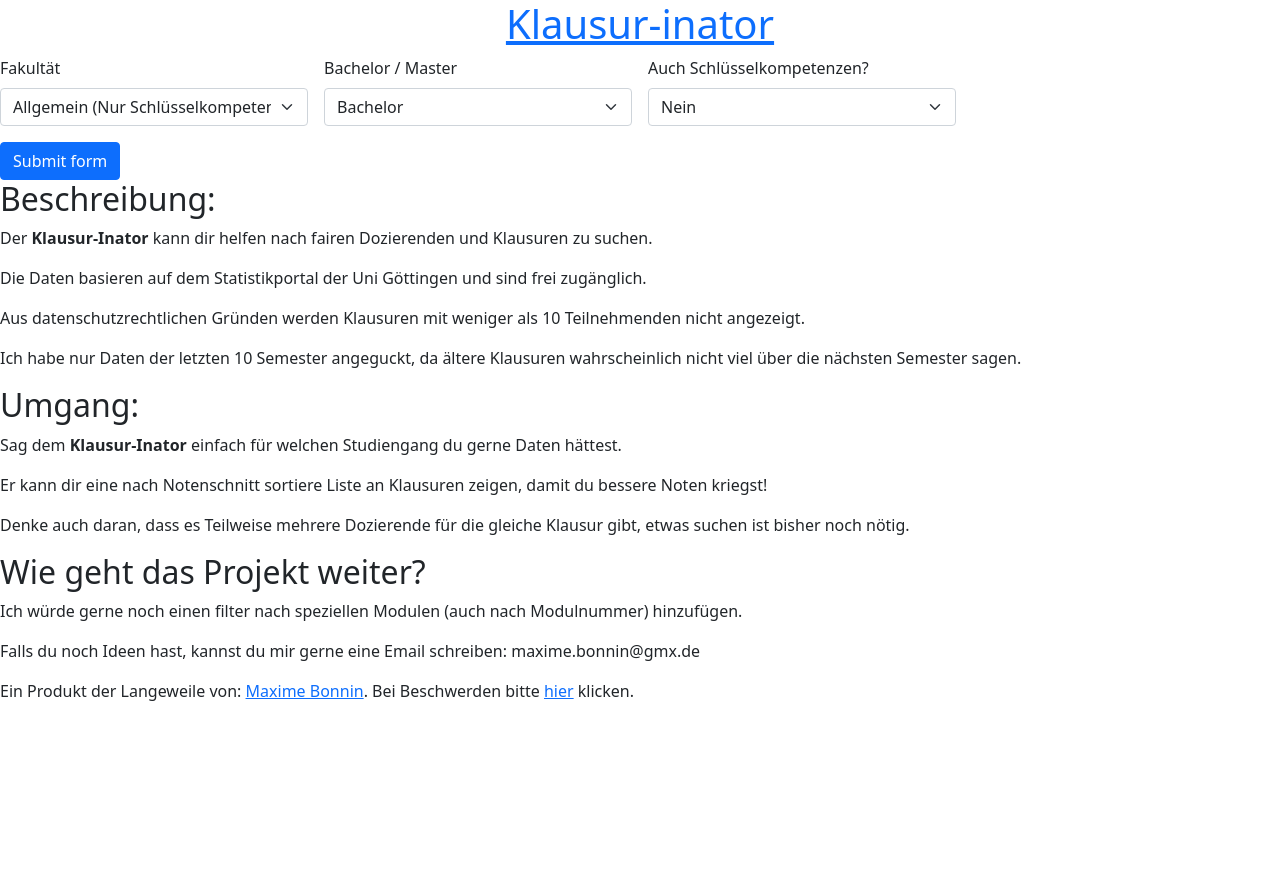
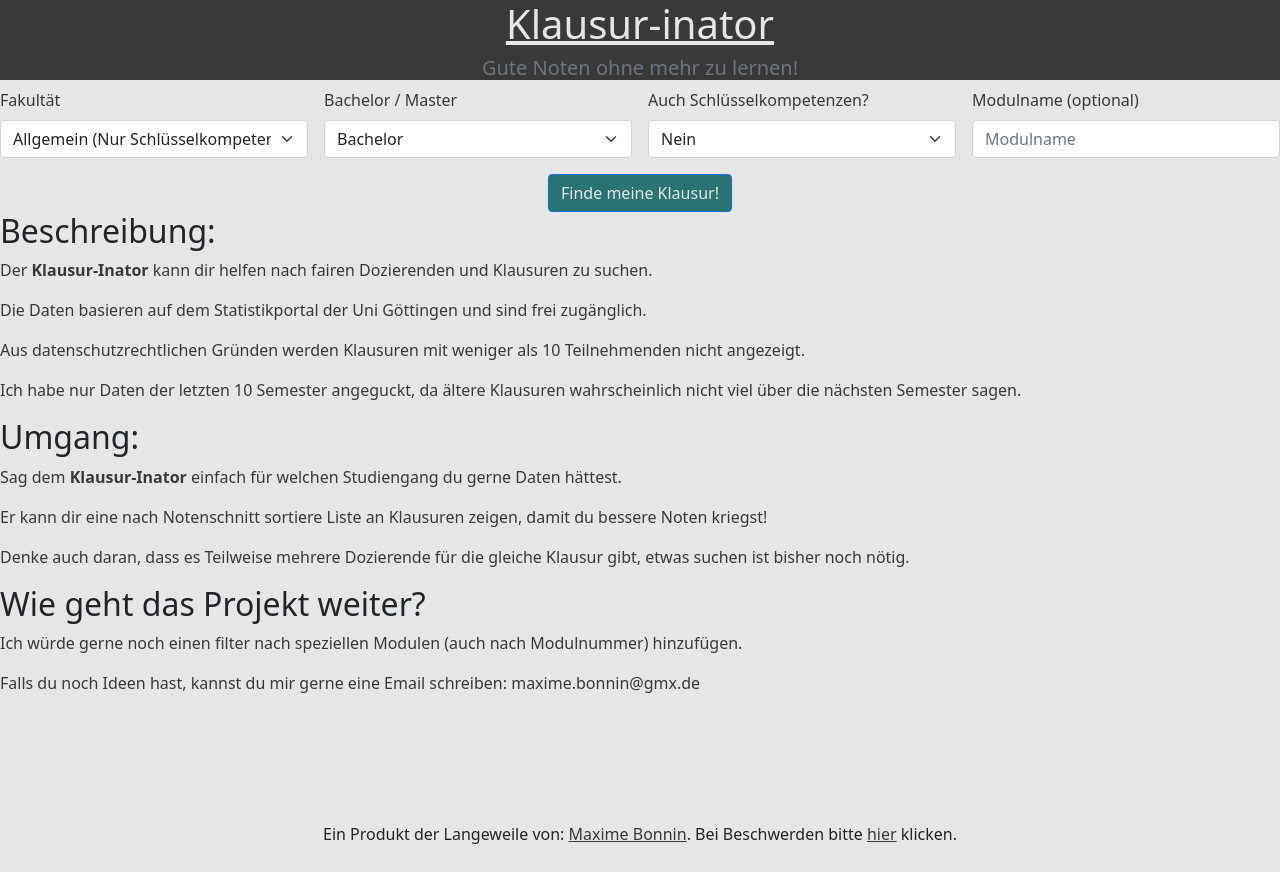
Before and after one commit to MaximeBonnin/klausur-inator, a Flask app: page / in a window 1280 px wide. Before the commit the page ends 701 px from the top, so only its background shows below. Run offline with Flask 2, Linux system fonts and the light colour scheme; parts of the project's set-up code (start-up, migrations or seed data) failed here and were passed over.

Commit message:
design changes in css

```diff
--- a/app.py
+++ b/app.py
@@ -9,46 +9,62 @@ DF_RAW = pd.read_csv(DATA_PATH, index_col=0)
 app = Flask(__name__)
 
 
+def handle_data_request(request):
+    print(request.form)
+    fak = request.form["fak"]
+    bach = request.form["bach"]
+    sk = request.form["sk"]
+    srch = request.form["srch"]
+
+    if len(srch) > 0:
+        return redirect(url_for("searched_data", fak=fak, bach=bach, sk=sk, srch=srch))
+
+    return redirect(url_for("data", fak=fak, bach=bach, sk=sk))
+
+
+
 @app.route("/", methods=['GET', "POST"])
 def index():
     if request.method == "POST":
-        # print(request.form)
-        fak = request.form["fak"]
-        bach = request.form["bach"]
-        sk = request.form["sk"]
+        return handle_data_request(request)
 
-        return redirect(url_for("data", fak=fak, bach=bach, sk=sk))
-
-    else:
-        fak_options = ["Wiwi", "Sowi", "Philo"]
-        bach_options = ["B", "M"]
-
-        return render_template("index.html", fak_options=fak_options, bach_options=bach_options)
+    return render_template("index.html")
 
 
 @app.route("/<fak>/<bach>/<sk>", methods=["GET", "POST"])
 def data(fak, bach, sk):
     if request.method == "POST":
-        fak = request.form["fak"]
-        bach = request.form["bach"]
-        sk = request.form["sk"]
-        return redirect(url_for("data", fak=fak, bach=bach, sk=sk))
+        return handle_data_request(request)
+
     if sk == "1":
         sk = True
     else:
         sk = False
-    # print("This happened")
+
     my_data = find_my_data(df=DF_RAW, my_fak=[fak], my_bachelor=[bach], include_sk=sk)
     return render_template("data.html", my_fak=fak, my_bachelor=bach, my_sk=sk, data=my_data)
+
+
+@app.route("/<fak>/<bach>/<sk>/<srch>", methods=["GET", "POST"])
+def searched_data(fak, bach, sk, srch):
+    if request.method == "POST":
+        return handle_data_request(request)
+
+    if sk == "1":
+        sk = True
+    else:
+        sk = False
+
+    my_data = find_my_data(df=DF_RAW, my_fak=[fak], my_bachelor=[bach], include_sk=sk)
+    if len(srch) > 0:
+        my_data = my_data[my_data["Studienmodul"].str.match(srch, case=False)]
+    return render_template("data.html", my_fak=fak, my_bachelor=bach, my_sk=sk, srch=srch, data=my_data)
 
 
 @app.route("/modul/<mod>", methods=["GET", "POST"])
 def modul(mod):
     if request.method == "POST":
-        fak = request.form["fak"]
-        bach = request.form["bach"]
-        sk = request.form["sk"]
-        return redirect(url_for("data", fak=fak, bach=bach, sk=sk))
+        return handle_data_request(request)
 
     else:
         my_data = get_mod_data(df=DF_RAW, mod_name=mod, agg=False)
@@ -59,10 +75,7 @@ def modul(mod):
 @app.route("/dozierend/<doz>", methods=["GET", "POST"])
 def dozierend(doz):
     if request.method == "POST":
-        fak = request.form["fak"]
-        bach = request.form["bach"]
-        sk = request.form["sk"]
-        return redirect(url_for("data", fak=fak, bach=bach, sk=sk))
+        return handle_data_request(request)
 
     else:
         my_data = get_doz_data(df=DF_RAW, doz_name=doz, agg=False)
--- /dev/null
+++ b/static/style.css
@@ -0,0 +1,46 @@
+* {
+    margin: 0;
+    padding: 0;
+}
+html, body {
+    height: 100%;
+    background-color: #E6E6E6;
+}
+.wrapper {
+    min-height: 100%;
+    height: auto !important;
+    height: 100%;
+    margin: 0 auto -50px; /* the bottom margin is the negative value of the footer's height */
+}
+.footer, .push {
+    height: 50px; /* .push must be the same height as .footer */
+}
+
+/* unvisited link */
+a:link, a:visited{
+  color: #39393A;
+}
+
+/* mouse over link */
+a:hover, a:active {
+  color: #297373;
+}
+
+.header {
+    background-color: #39393a;
+}
+
+h1 a:hover, h1 a:active, h1 a:link, h1 a:visited {
+    color: #E6E6E6;
+}
+
+p, label, option, select {
+    color: #39393a;
+}
+
+.btn-primary {
+    color: #E6E6E6 !important;
+    background-color: #297373 !important;
+    border-color: color: #39393a !important;
+    input-color: color: #39393a !important;
+}
--- a/templates/base.html
+++ b/templates/base.html
@@ -2,16 +2,17 @@
 <html lang="en">
 <head>
     <title>{% block title %}{% endblock %}</title>
+    <meta name="description" content="Gute Noten ohne mehr zu lernen!">
     <link href="https://cdn.jsdelivr.net/npm/bootstrap@5.0.2/dist/css/bootstrap.min.css" rel="stylesheet" integrity="sha384-EVSTQN3/azprG1Anm3QDgpJLIm9Nao0Yz1ztcQTwFspd3yD65VohhpuuCOmLASjC" crossorigin="anonymous">
     <link rel="stylesheet" href="{{ url_for('static', filename='style.css') }}">
   </head>
+<body>
+  <div class="header">
+    <h1 align="center"><a href="{{ url_for('index') }}">Klausur-inator</a></h1>
+    <h5 class="text-muted" align="center">Gute Noten ohne mehr zu lernen!</h5>
+  </div>
+    <div class="wrapper">
 
-  <header>
-
-    {% block header %}{% endblock %}
-  </header>
-  <body>
-    <h1 align="center"><a href="{{ url_for('index') }}">Klausur-inator</a></h1>
           <!--Form to select Department, Study Type, and if Schüsselkompetenzen should be included-->
         <form action="#" class="row g-3" method="post">
         <div class="col-md-3">
@@ -54,15 +55,21 @@
             <option value=1>Ja</option>
         </select>
       </div>
+        <div class="col-md-3">
+            <label for="validationDefault04" class="form-label">Modulname (optional)</label>
+            <input class="form-control me-2" id="validationDefault04" type="search" placeholder="Modulname" name="srch" aria-label="Search">
+        </div>
 
-  <div class="col-12">
-    <button class="btn btn-primary" type="submit" value="submit">Submit form</button>
+      <div class="col-12" align="center">
+        <button class="btn btn-primary" type="submit" value="submit">Finde meine Klausur!</button>
       </div>
     </form>
         <div>{% block content %}{% endblock %}</div>
       <script src="https://cdn.jsdelivr.net/npm/bootstrap@5.0.2/dist/js/bootstrap.bundle.min.js" integrity="sha384-MrcW6ZMFYlzcLA8Nl+NtUVF0sA7MsXsP1UyJoMp4YLEuNSfAP+JcXn/tWtIaxVXM" crossorigin="anonymous"></script>
+    <div class="push"></div>
+    </div>
+  <div class="footer" align="center">
+    Ein Produkt der Langeweile von: <a href="https://github.com/MaximeBonnin/klausur-inator">Maxime Bonnin</a>. Bei Beschwerden bitte <a href="https://www.google.com/url?sa=t&rct=j&q=&esrc=s&source=web&cd=&cad=rja&uact=8&ved=2ahUKEwinlKrjmOD6AhWtxgIHHTMLBWQQwqsBegQICRAB&url=https%3A%2F%2Fwww.youtube.com%2Fwatch%3Fv%3DdQw4w9WgXcQ&usg=AOvVaw0aHtehaphMhOCAkCydRLZU">hier</a> klicken.
+  </div>
 </body>
-  <footer>
-    Ein Produkt der Langeweile von: <a href="https://github.com/MaximeBonnin/klausur-inator">Maxime Bonnin</a>. Bei Beschwerden bitte <a href="https://www.google.com/url?sa=t&rct=j&q=&esrc=s&source=web&cd=&cad=rja&uact=8&ved=2ahUKEwinlKrjmOD6AhWtxgIHHTMLBWQQwqsBegQICRAB&url=https%3A%2F%2Fwww.youtube.com%2Fwatch%3Fv%3DdQw4w9WgXcQ&usg=AOvVaw0aHtehaphMhOCAkCydRLZU">hier</a> klicken.
-  </footer>
 </html>
```
Also changed, not shown: templates/data.html (+6 -1 lines), templates/style.css (deleted, +0 -19 lines). Lines whose indentation alone changed are shown as unchanged.
